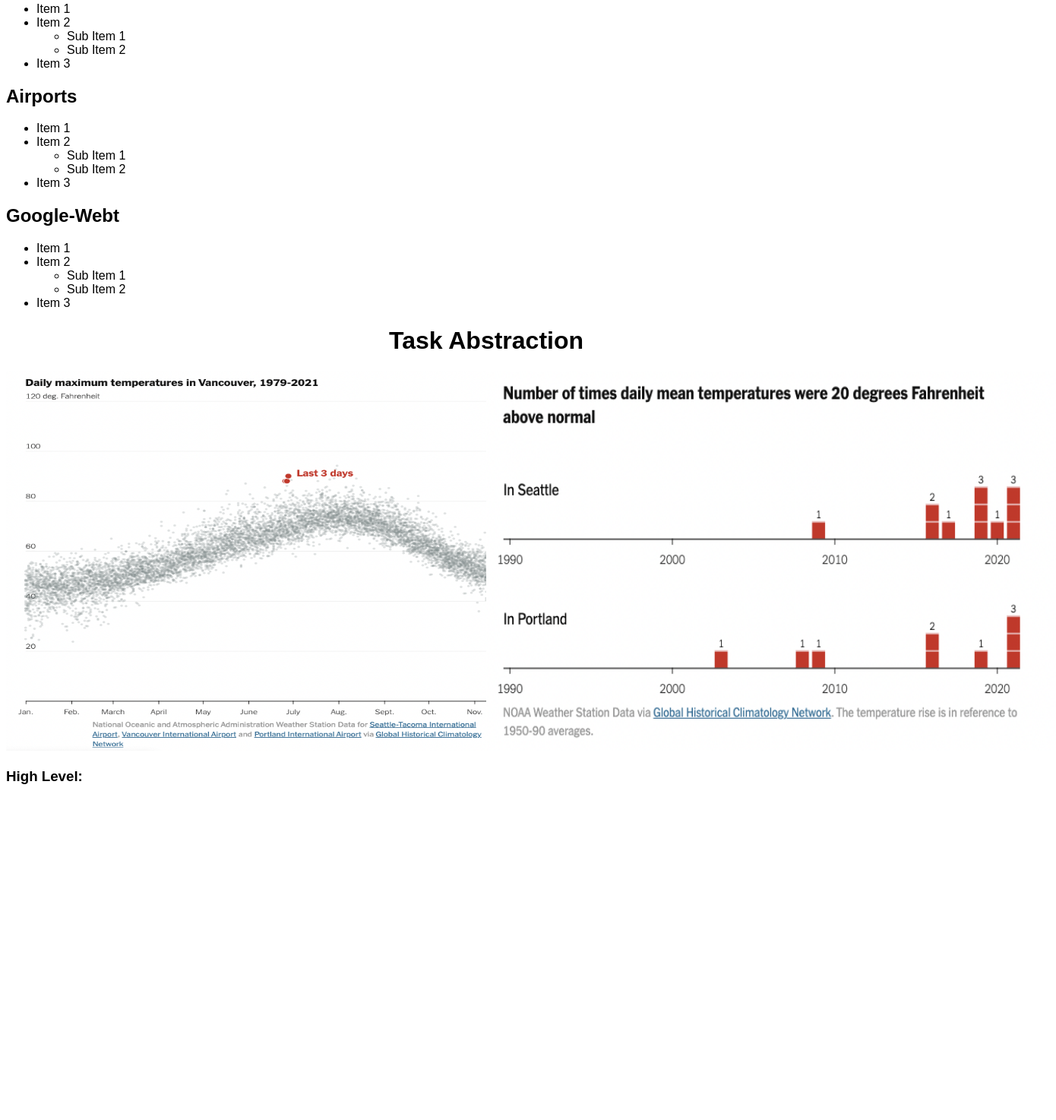
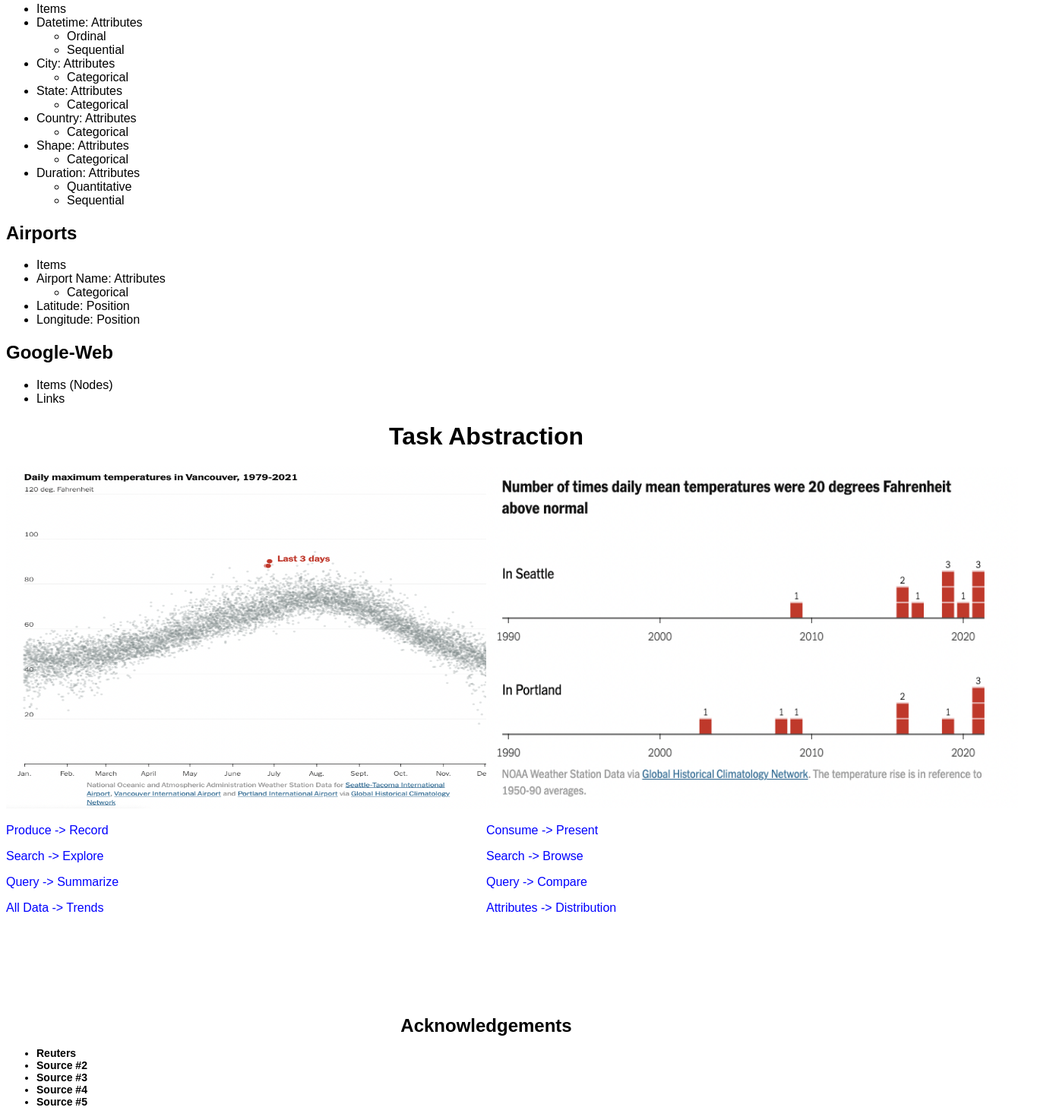
Before and after one commit to JoaoPedro-dot/hw-02-pratheek-jp, a plain HTML site: page index.html in a window 1280 px wide. Shown: the part 289-1763 px from the top of the page at 76% size, 1390 px wide, since content can reach past the window. Before the commit the page ends 1341 px from the top, so only its background shows below. Drawn offline with Linux system fonts and the light colour scheme; files whose address does not match are found by name.

Commit message:
Jp Edits since 6:00PM

```diff
--- a/index.html
+++ b/index.html
@@ -27,17 +27,17 @@
                 </tr>
                 <tr bgcolor="white" align="center">
                     <td>UFO</td>
-                    <td><a href="/Users/pratheek_mandalapu/Desktop/DS4200/hw-02-pratheek-jp/data/UFO.csv">Link</a></td>
+                    <td><a href="data/UFO.csv">Link</a></td>
                     <td>Table</td>
                 </tr>
                 <tr bgcolor="white" align="center">
                     <td>Airports</td>
-                    <td><a href="/Users/pratheek_mandalapu/Desktop/DS4200/hw-02-pratheek-jp/data/Airports.csv">Link</a></td>
+                    <td><a href="data/Airports.csv">Link</a></td>
                     <td>Table</td>
                 </tr>
                 <tr bgcolor="white" align="center">
-                    <td>Google-Webt</td>
-                    <td><a href="/Users/pratheek_mandalapu/Desktop/DS4200/hw-02-pratheek-jp/data/Google-Web.txt">Link</a></td>
+                    <td>Google-Web</td>
+                    <td><a href="data/Google-Web.txt">Link</a></td>
                     <td>Network</td>
                 </tr>
             </table>
@@ -59,14 +59,39 @@
         </h2>
 
         <ul>
-            <li>Item 1</li>
-            <li>Item 2
+            <li>Items</li>
+            <li>Datetime: Attributes
                 <ul>
-                  <li>Sub Item 1</li>
-                 <li>Sub Item 2</li>
+                  <li>Ordinal</li>
+                 <li>Sequential</li>
                  </ul>
             </li>
-            <li>Item 3</li>
+            <li>City: Attributes
+                <ul>
+                  <li>Categorical</li>
+                 </ul>
+            </li>
+            <li>State: Attributes
+                <ul>
+                  <li>Categorical</li>
+                 </ul>
+            </li>
+            <li>Country: Attributes
+                <ul>
+                  <li>Categorical</li>
+                 </ul>
+            </li>
+            <li>Shape: Attributes
+                <ul>
+                  <li>Categorical</li>
+                 </ul>
+            </li>
+            <li>Duration: Attributes
+                <ul>
+                  <li>Quantitative</li>
+                  <li>Sequential</li>
+                 </ul>
+            </li>
         </ul>
 
         <h2>
@@ -74,32 +99,24 @@
         </h2>
 
         <ul>
-            <li>Item 1</li>
-            <li>Item 2
+            <li>Items</li>
+            <li>Airport Name: Attributes
                 <ul>
-                  <li>Sub Item 1</li>
-                 <li>Sub Item 2</li>
+                  <li>Categorical</li>
                  </ul>
             </li>
-            <li>Item 3</li>
+            <li>Latitude: Position</li>
+            <li>Longitude: Position</li>
         </ul>
 
         <h2>
-            Google-Webt
+            Google-Web
         </h2>
 
         <ul>
-            <li>Item 1</li>
-            <li>Item 2
-                <ul>
-                  <li>Sub Item 1</li>
-                 <li>Sub Item 2</li>
-                 </ul>
-            </li>
-            <li>Item 3</li>
+            <li>Items (Nodes)</li>
+            <li>Links</li>
         </ul>
-
-
 
     </div>
 
@@ -110,30 +127,80 @@
         </h1>
 
         <!-- column 1 -->
-        <div style="float:left; width:50%;">
+        <div style="float:left; width:50%; color:blue;">
             <div style="text-align: center;">
-         <img src="/Users/pratheek_mandalapu/Desktop/DS4200/hw-02-pratheek-jp/img/vis1.png" width="750" height="500" class="centered">
+         <img src="img/vis1.png" width="700" height="450" class="centered">
             </div>
-
-                <h3>
-                High Level:
-                </h3>
-
+                <p>
+                    Produce -> Record
+                </p>
+                <p>
+                    Search -> Explore
+                </p>
+                <p>
+                    Query -> Summarize
+                </p>
+                <p>
+                    All Data -> Trends
+                </p>
         </div>
 
         <!-- column 2 -->
-        <div style="float:right; width:50%;">
+        <div style="float:right; width:50%; color:blue;">
             <div style="text-align: center;">
-        <img src="/Users/pratheek_mandalapu/Desktop/DS4200/hw-02-pratheek-jp/img/vis2.png" width="750" height="500" class="centered">
+        <img src="img/vis2.png" width="700" height="450" class="centered">
             </div>
+             <p>
+                    Consume -> Present
+                </p>
+                <p>
+                    Search -> Browse
+                </p>
+                <p>
+                    Query -> Compare
+                </p>
+                <p>
+                    Attributes -> Distribution
+                </p>
         </div>
-
-
-
-
-
     </div>
 
+    <div id="decoration">
+        <svg width="100%" height="100" viewBox="0 0 100 100" style="display:block;">
+    </svg>
+        <defs>
+            <pattern id="shape" width="1" height="1" patternUnits="userSpaceOnUse" patternContentUnits="objectBoundingBox">
+                <circle cx="50" cy="50" r="40" fill="red" opacity="50%">
+        </circle>
+                <rect x="75" y="50" width="40" height="20" fill="red">
+        </rect>
+            </pattern>
+        </defs>
+
+        <use x="0" y="0" href="circle"></use>
+        <use x="1" y="0" href="circle"></use>
+        <use x="2" y="0" href="circle"></use>
+        <use x="3" y="0" href="circle"></use>
+
+        <rect:hover
+            stroke="black" stroke-width="4" fill="red" />
+
+        <circle:hover
+            stroke="black" stroke-width="2" />
+    </div>
+
+<h1 class="centered-2">
+    Acknowledgements
+    <div class="sources">
+        <ul>
+            <li>Reuters</li>
+            <li>Source #2</li>
+            <li>Source #3</li>
+            <li>Source #4</li>
+            <li>Source #5</li>
+        </ul>
+    </div>
+</h1>
 
 </body>
 
--- a/style.css
+++ b/style.css
@@ -20,3 +20,14 @@ td
     border-right: none;
 
 }
+
+.centered-2 {
+    text-align: center;
+    font-size: 24px;
+}
+
+.sources {
+    text-align: left;
+    font-size: 14px;
+    font-style: normal;
+}
```
Also changed, not shown: 1 other file.
